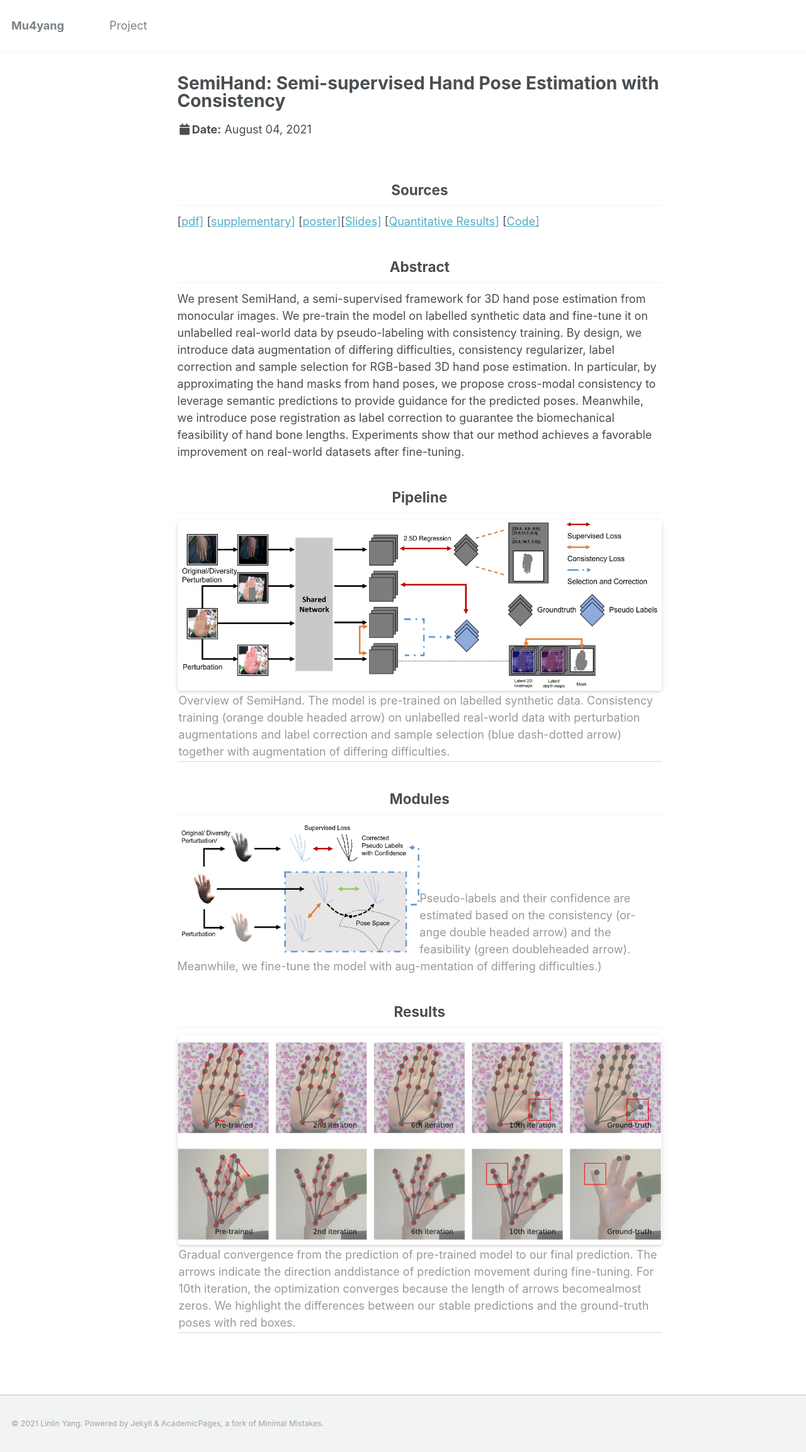
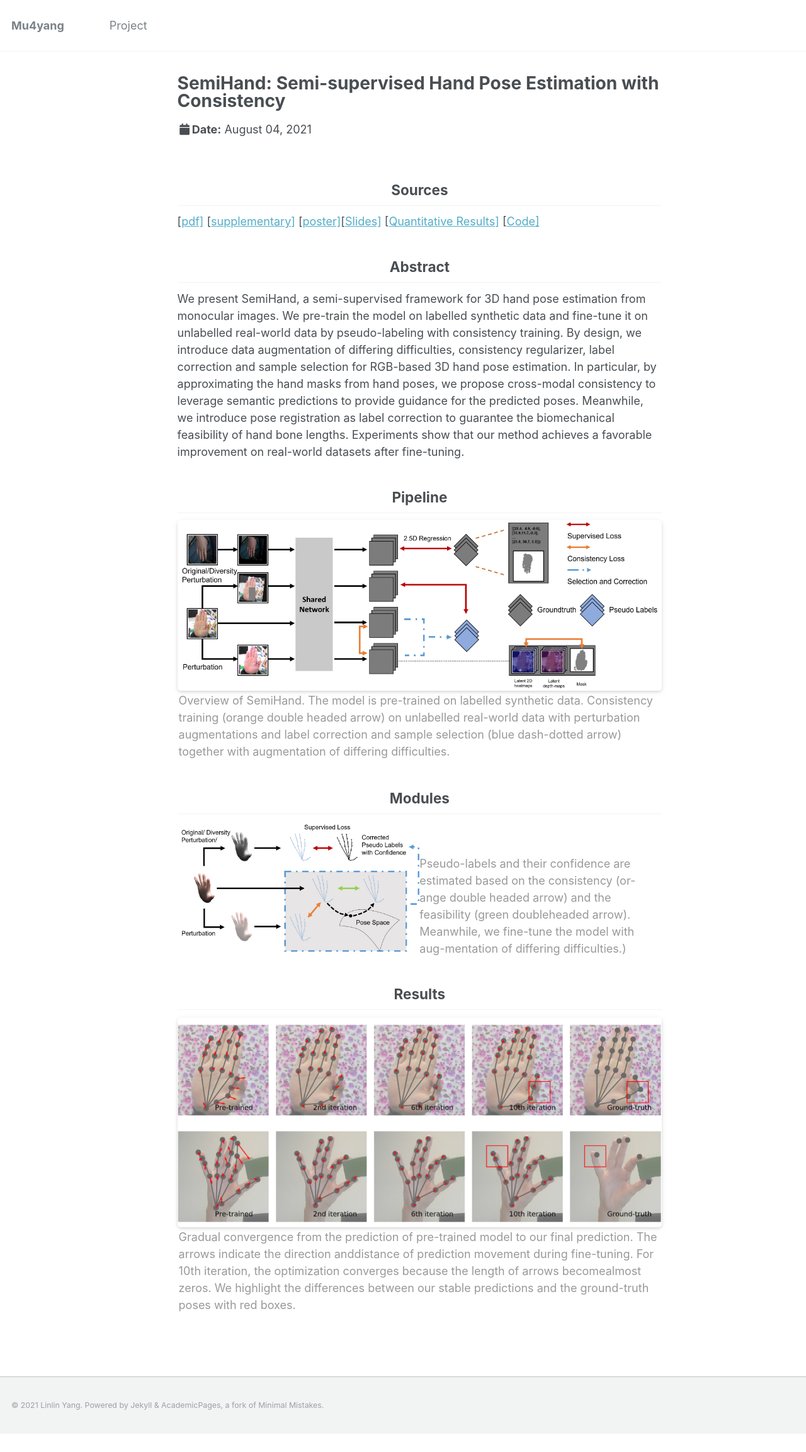
Before and after one commit to bestonebyone/mu4yang, a Jekyll site: the page built from _project/SemiHand.md, in a window 1280 px wide. Shown: the whole page at 63% size. Built offline with Jekyll 4.4.1, drawn with Linux system fonts in a browser that asks for light colours; after the commit the page ends 2277 px from its top, so only the background shows below that.

Commit message:
Update SemiHand.md

```diff
--- a/_project/SemiHand.md
+++ b/_project/SemiHand.md
@@ -26,7 +26,7 @@ In particular, by approximating the hand masks from hand poses, we propose cross
 
 <div align='center' ><h2>Pipeline</h2></div>
 
-<center>    <img style="border-radius: 0.3125em;    box-shadow: 0 2px 4px 0 rgba(34,36,38,.12),0 2px 10px 0 rgba(34,36,38,.08);"     src="https://www.mu4yang.com/files/project/semihand/pipeline.jpg">    <br>    <div style="color:orange; border-bottom: 1px solid #d9d9d9;    display: inline-block;    color: #999;    padding: 2px;"><div align='left' >Overview of SemiHand. The model is pre-trained on labelled synthetic data. Consistency training (orange double headed arrow) on unlabelled real-world data with perturbation augmentations and label correction and sample selection (blue dash-dotted arrow) together with augmentation of differing difficulties.</div></div> </center>
+<center>    <img style="border-radius: 0.3125em;    box-shadow: 0 2px 4px 0 rgba(34,36,38,.12),0 2px 10px 0 rgba(34,36,38,.08);"     src="https://www.mu4yang.com/files/project/semihand/pipeline.jpg">    <br>    <div style="color:orange;  display: inline-block;    color: #999;    padding: 2px;"><div align='left' >Overview of SemiHand. The model is pre-trained on labelled synthetic data. Consistency training (orange double headed arrow) on unlabelled real-world data with perturbation augmentations and label correction and sample selection (blue dash-dotted arrow) together with augmentation of differing difficulties.</div></div> </center>
 
 
 
@@ -34,7 +34,9 @@ In particular, by approximating the hand masks from hand poses, we propose cross
 
 <div align='center' ><h2>Modules</h2></div>
 
-<div><img src="https://www.mu4yang.com/files/project/semihand/teaser.jpg" height="50%" width="50%" style="float:left;"> <div style="color:orange; color: #999;"><br><br><br><br>Pseudo-labels and their  confidence  are  estimated based on the  consistency  (or-ange double headed arrow) and the feasibility (green doubleheaded arrow).  Meanwhile, we fine-tune the model with aug-mentation of differing difficulties.) </div>
+<div><img src="https://www.mu4yang.com/files/project/semihand/teaser.jpg" height="50%" width="50%" style="float:left;"> <div style="color:orange; color: #999;"><br><br>Pseudo-labels and their  confidence  are  estimated based on the  consistency  (or-ange double headed arrow) and the feasibility (green doubleheaded arrow).  Meanwhile, we fine-tune the model with aug-mentation of differing difficulties.) </div>
+
+
 
 
 
@@ -45,4 +47,4 @@ In particular, by approximating the hand masks from hand poses, we propose cross
 
 <div align='center' ><h2>Results</h2></div>
 
-<center>    <img style="border-radius: 0.3125em;    box-shadow: 0 2px 4px 0 rgba(34,36,38,.12),0 2px 10px 0 rgba(34,36,38,.08);"     src="https://www.mu4yang.com/files/project/semihand/convergence.png">    <br>    <div style="color:orange; border-bottom: 1px solid #d9d9d9;    display: inline-block;    color: #999;    padding: 2px;"><div align='left' >Gradual convergence from the prediction of pre-trained model to our final prediction.  The arrows indicate the direction anddistance of prediction movement during fine-tuning.  For 10th iteration, the optimization converges because the length of arrows becomealmost zeros. We highlight the differences between our stable predictions and the ground-truth poses with red boxes.</div></div> </center>
+<center>    <img style="border-radius: 0.3125em;    box-shadow: 0 2px 4px 0 rgba(34,36,38,.12),0 2px 10px 0 rgba(34,36,38,.08);"     src="https://www.mu4yang.com/files/project/semihand/convergence.png">    <br>    <div style="color:orange;   display: inline-block;    color: #999;    padding: 2px;"><div align='left' >Gradual convergence from the prediction of pre-trained model to our final prediction.  The arrows indicate the direction anddistance of prediction movement during fine-tuning.  For 10th iteration, the optimization converges because the length of arrows becomealmost zeros. We highlight the differences between our stable predictions and the ground-truth poses with red boxes.</div></div> </center>
```
